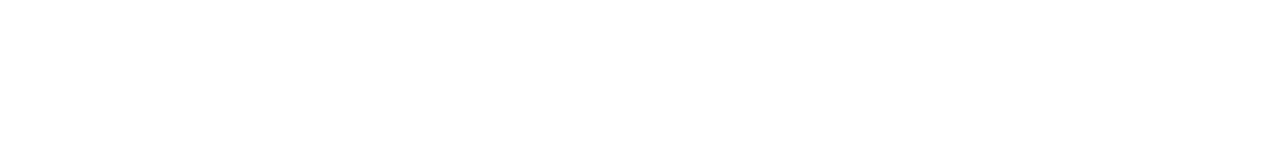
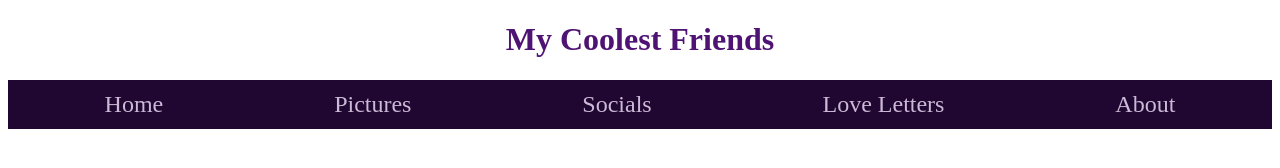
Before and after one commit to mackinley-price/practice, a plain HTML site: page friends/loveletters.html in a window 1280 px wide. Drawn offline with Linux system fonts and the light colour scheme.

Commit message:
adds nav and heading

```diff
--- a/friends/loveletters.html
+++ b/friends/loveletters.html
@@ -11,3 +11,26 @@
     Blog style website of my friends with love letters to them
     -->
 </head>
+<h1>
+    My Coolest Friends
+</h1>
+
+<nav>
+    <ul>
+        <li>
+            <a href="./blog.html"> Home</a>
+        </li>
+        <li>
+            <a href="./pictures.html">Pictures</a>
+        </li>
+        <li>
+            <a href="./socials.html">Socials</a>
+        </li>
+        <li>
+            <a href="./loveletters.html">Love Letters</a>
+        </li>
+        <li>
+            <a href="./about.html">About</a>
+        </li>
+    </ul>
+</nav>
--- a/friends/style.css
+++ b/friends/style.css
@@ -35,6 +35,6 @@
     text-decoration:underline;
 }
 
-h1{
-
+h2{
+    font-size: 2rem;
 }
```
Also changed, not shown: friends/pictures.html (+23 -0 lines), friends/socials.html (+23 -1 lines).
